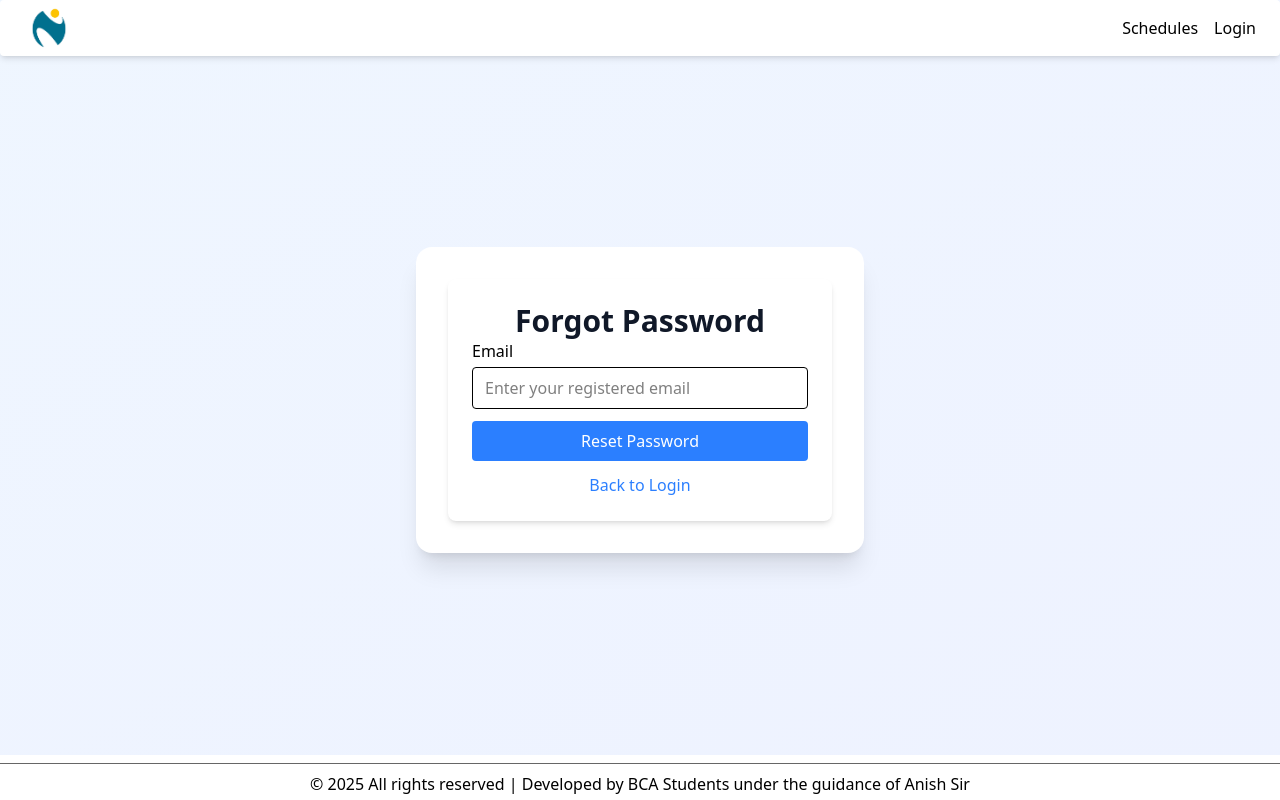
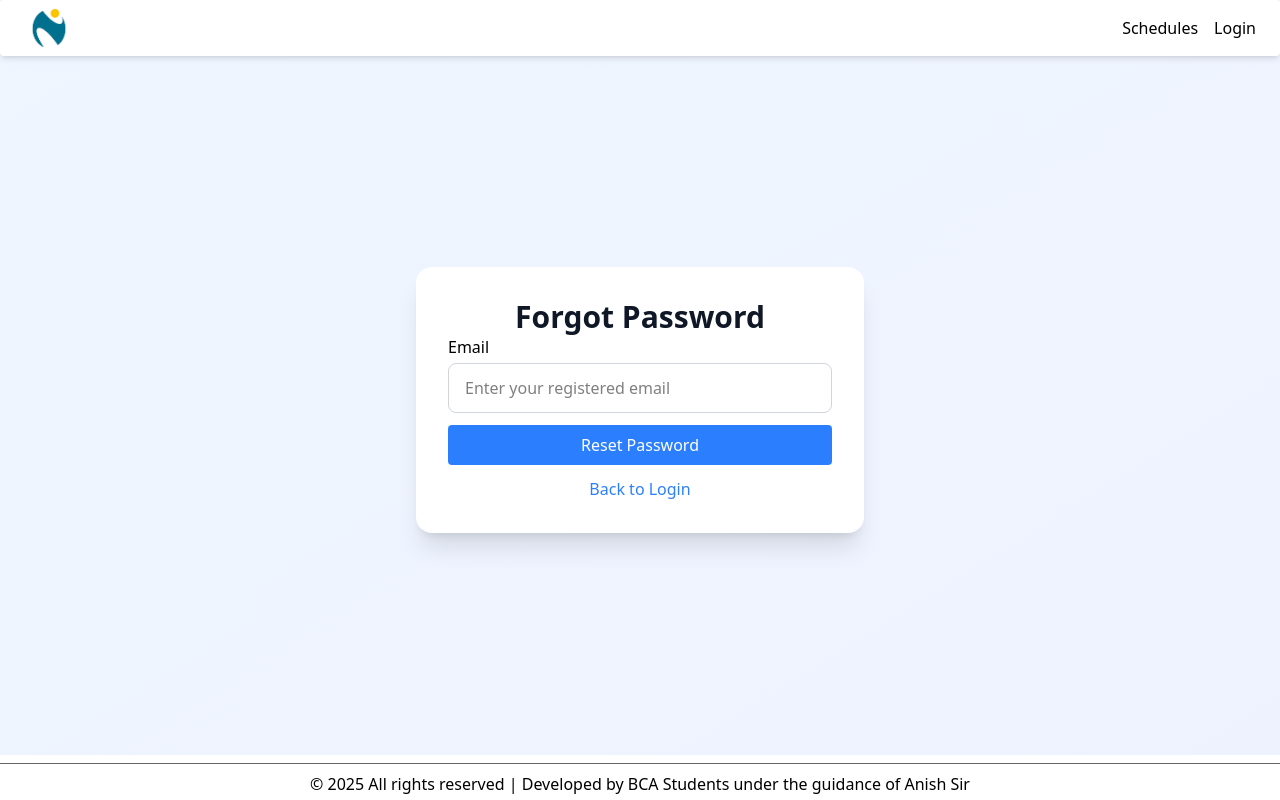
Before and after one commit to aadik6/LabScheduling, a React (Vite) app: page /forget in a window 1280 px wide. Built offline with nearby package versions, Linux system fonts and the light colour scheme; no server answers.

Commit message:
minor changes

```diff
--- a/src/component/header.jsx
+++ b/src/component/header.jsx
@@ -6,7 +6,7 @@ function Header() {
     return (
         <>
             <div className="parent-header flex justify-between h-14 items-center bg-white shadow-md rounded hover:shadow-lg transition-shadow duration-300">
-                <div className="logo mx-6"></div>
+             <NavLink to ='/'><div className="logo mx-6 "></div></NavLink>
                 <div className="nav mx-6">
                     <ul className='flex gap-4'>
                         <li><NavLink to="/Schedules">Schedules</NavLink></li>
--- a/src/component/scheduleClass.jsx
+++ b/src/component/scheduleClass.jsx
@@ -175,6 +175,7 @@ function ScheduleClass() {
   };
 
   return (
+    <div className="p-8">
     <div className="min-h-screen bg-gray-50 p-4 lg:p-6">
       <div className="max-w-3xl mx-auto">
         <div className="bg-white rounded-xl shadow-sm border border-gray-100 overflow-hidden">
@@ -324,6 +325,7 @@ function ScheduleClass() {
         </div>
       </div>
     </div>
+  </div>
   );
 }
 
--- a/src/pages/forgetPw.jsx
+++ b/src/pages/forgetPw.jsx
@@ -6,7 +6,7 @@ function ForgetPassword() {
         <>
             <div className="container min-h-screen bg-gradient-to-br from-blue-50 to-indigo-50 flex items-center justify-center p-4 ">
                 <div className="forget-container bg-white rounded-2xl shadow-xl w-full max-w-md p-8 space-y-8">
-                    <div className="forget-form bg-white p-6 rounded-lg shadow-md">
+                    <div className="forget-form">
                         <h2 className="text-3xl text-center font-bold text-gray-900">Forgot Password</h2>
                         <form id="forget-form">
                             <div className="mb-3">
@@ -15,7 +15,7 @@ function ForgetPassword() {
                                 </label>
                                 <input
                                     type="email"
-                                    className="form-control w-full border rounded px-3 py-2"
+                                   className="mt-1 block w-full px-4 py-3 rounded-lg border border-gray-300 focus:ring-2 focus:ring-blue-500 focus:border-blue-500 transition-colors"
                                     id="forget-email"
                                     placeholder="Enter your registered email"
                                     required
```
